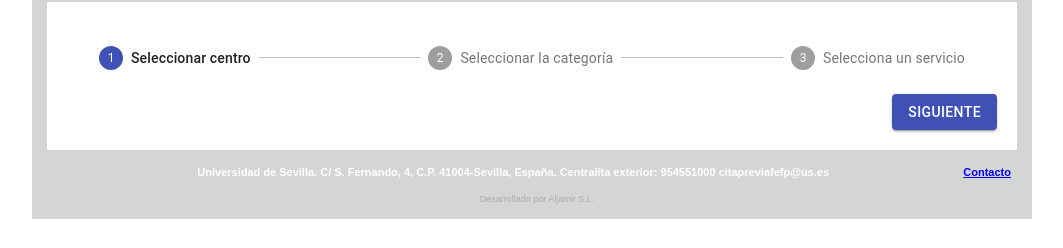
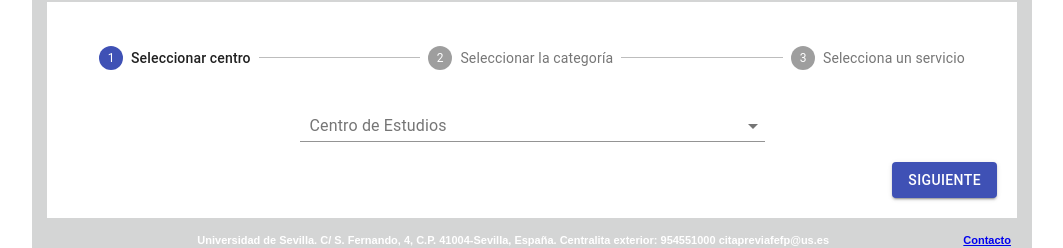
Before and after one commit to mrtglez/WebCitaRefactor, a React (Create React App) app: page / in a window 1280 px wide. Shown: the part 433-681 px from the top of the page, without its empty margins (108-1171 px from the left). Built offline with nearby package versions, Linux system fonts and the light colour scheme.

Commit message:
add rxjs and singleton service

```diff
--- a/package.json
+++ b/package.json
@@ -18,6 +18,7 @@
     "react-redux": "^7.2.0",
     "react-scripts": "3.4.0",
     "redux": "^4.0.5",
+    "rxjs": "^6.5.4",
     "typescript": "^3.7.5"
   },
   "scripts": {
--- a/src/components/MainComponent.tsx
+++ b/src/components/MainComponent.tsx
@@ -1,4 +1,4 @@
-import { Grid } from '@material-ui/core';
+import { FormControl, Grid, InputLabel, MenuItem, Select } from '@material-ui/core';
 import Button from '@material-ui/core/Button';
 import Step from '@material-ui/core/Step';
 import StepLabel from '@material-ui/core/StepLabel';
@@ -7,13 +7,22 @@ import React from 'react';
 import injectSheet from 'react-jss';
 import { connect } from 'react-redux';
 import { Dispatch } from 'redux';
+import { ActionTypes } from '../App';
+import UniversityService from '../services/university.service';
 import GlobalState from '../state/globalState';
-import { ActionTypes } from '../App';
+import { Centro } from '../interfaces';
+
 /** STYLES **/
 const classes = {
   main: {
     'background-color': 'white',
     padding: '20px',
+  },
+  stepperContent: {
+    marginBottom: '20px',
+  },
+  formControl: {
+    width: '50%',
   },
 };
 
@@ -33,37 +42,73 @@ const mapDispatchToProps = (dispatch: Dispatch) => ({
 });
 
 /** COMPONENT **/
-const getSteps = () => {
-  return ['Seleccionar centro', 'Seleccionar la categoría', 'Selecciona un servicio'];
-};
 
+const MainComponent = (props: MainComponentProps) => {
+  const universityService = UniversityService.getInstance();
+  let centros: Centro[] = [];
+  universityService.getCentros().subscribe(x => (centros = x));
+
+  const { classes, activeStep, setActiveStep } = props;
+
+  const steps = ['Seleccionar centro', 'Seleccionar la categoría', 'Selecciona un servicio'];
   const getStepContent = (step: number) => {
     switch (step) {
       case 0:
+        return (
+          <Grid container direction="row" justify="center">
+            <FormControl className={classes.formControl}>
+              <InputLabel style={{ width: '100%' }} id="centros-select-id">
+                Centro de Estudios
+              </InputLabel>
+              <Select labelId="centros-select-id">
+                {centros.map(centro => (
+                  <MenuItem value={centro.id}>{centro.name}</MenuItem>
+                ))}
+              </Select>
+            </FormControl>
+          </Grid>
+        );
+      case 1:
+        return (
+          <Grid container direction="row" justify="center">
+            <FormControl className={classes.formControl}>
+              <InputLabel style={{ width: '100%' }} id="categorias-select-id">
+                Centro de Estudios
+              </InputLabel>
+              <Select labelId="categorias-select-id">
+                {centros.map(centro => (
+                  <MenuItem value={centro.id}>{centro.name}</MenuItem>
+                ))}
+              </Select>
+            </FormControl>
+          </Grid>
+        );
+      case 2:
+        return (
+          <Grid container direction="row" justify="space-between">
+            <span>Selecciona 3</span>
+          </Grid>
+        );
+      case 3:
         return <Grid container direction="row" justify="space-between"></Grid>;
 
       default:
         break;
     }
   };
-const MainComponent = (props: MainComponentProps) => {
-  const classes = props.classes;
-  console.log(props);
-  const steps = getSteps();
-
   const goNext = () => {
-    if (props.activeStep === steps.length - 1) {
+    if (activeStep === steps.length - 1) {
       alert('Simulación de envío');
     } else {
-      props.setActiveStep(props.activeStep + 1);
+      setActiveStep(activeStep + 1);
     }
   };
   const goPrev = () => {
-    props.setActiveStep(props.activeStep === 0 ? props.activeStep : props.activeStep - 1);
+    setActiveStep(activeStep === 0 ? activeStep : activeStep - 1);
   };
   return (
     <div className={classes.main}>
-      <Stepper activeStep={props.activeStep}>
+      <Stepper activeStep={activeStep}>
         {steps.map(label => {
           return (
             <Step key={label}>
@@ -73,18 +118,18 @@ const MainComponent = (props: MainComponentProps) => {
         })}
       </Stepper>
       <Grid container direction="column" alignItems="stretch">
-        {getStepContent(props.activeStep)}
+        <div className={classes.stepperContent}> {getStepContent(activeStep)}</div>
         <Grid container direction="row" justify="space-between">
           <Button
             variant="contained"
             color="primary"
             onClick={goPrev}
-            style={{ visibility: !props.activeStep ? 'hidden' : undefined }}
+            style={{ visibility: !activeStep ? 'hidden' : undefined }}
           >
             Anterior
           </Button>
           <Button variant="contained" color="primary" onClick={goNext}>
-            {props.activeStep === steps.length - 1 ? 'Enviar' : 'Siguiente'}
+            {activeStep === steps.length - 1 ? 'Enviar' : 'Siguiente'}
           </Button>
         </Grid>
       </Grid>
--- /dev/null
+++ b/src/interfaces.ts
@@ -0,0 +1,4 @@
+export interface Centro {
+  id: number;
+  name: string;
+}
--- /dev/null
+++ b/src/mockupData.ts
@@ -0,0 +1,18 @@
+import { Centro } from './interfaces';
+
+export const CENTROS: Centro[] = [
+  { id: 1, name: 'Centro Internacional' },
+  { id: 2, name: 'Escuela Internacional de Postgrado' },
+  { id: 3, name: 'Escuela Técnica Superior de Ingeniería' },
+  { id: 4, name: 'Escuela Técnica Superior de Ingeniería Informática' },
+  { id: 5, name: 'Facultad de Ciencias de la Educación' },
+  { id: 6, name: 'Facultad de Comunicación' },
+  { id: 7, name: 'Facultad de Derecho' },
+  { id: 8, name: 'Facultad de Enfermería, Fisioterapia y Podología' },
+  { id: 9, name: 'Facultad de Filología' },
+  { id: 10, name: 'Facultad de Geografía e Historia' },
+  { id: 11, name: 'Facultad de Medicina' },
+  { id: 12, name: 'Facultad de Psicología' },
+  { id: 13, name: 'Instituto de Idiomas' },
+  { id: 14, name: 'Secretariado de Prácticas en Empresa y Empleo' },
+];
--- /dev/null
+++ b/src/services/university.service.ts
@@ -0,0 +1,27 @@
+import { of, Observable } from 'rxjs';
+import { Centro } from '../interfaces';
+import { CENTROS } from '../mockupData';
+
+class UniversityService {
+  private static instance: UniversityService;
+
+  private constructor() {}
+
+  public static getInstance(): UniversityService {
+    if (!UniversityService.instance) {
+      UniversityService.instance = new UniversityService();
+    }
+
+    return UniversityService.instance;
+  }
+
+  /**
+   * Servicio Singleton que realiza emula peticiones a http en forma de observables
+   */
+
+  public getCentros(): Observable<Centro[]> {
+    return of(CENTROS);
+  }
+}
+
+export default UniversityService;
```
Lines whose indentation alone changed are shown as unchanged.
